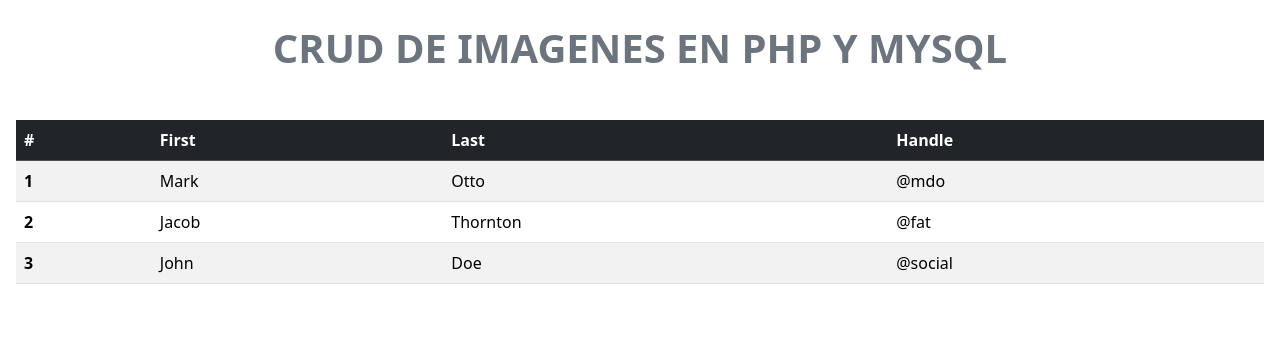
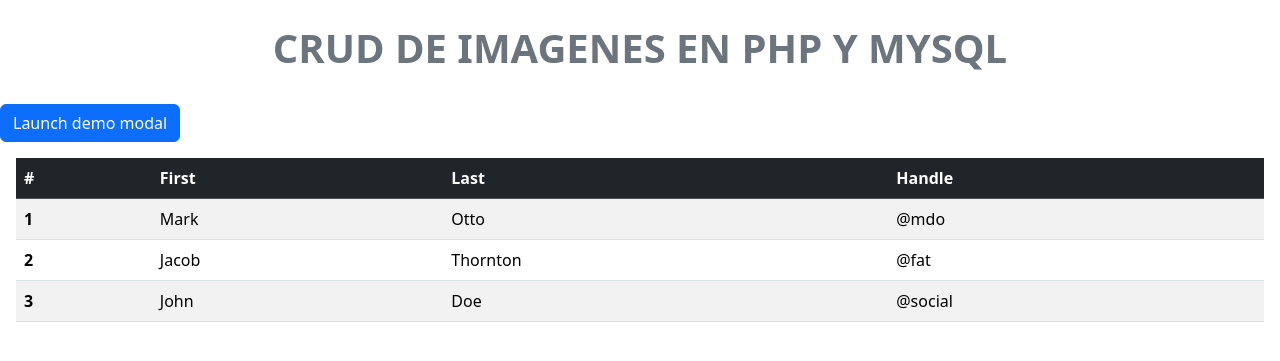
Before and after one commit to devos10/crud_imagenes, a PHP site: page / in a window 1280 px wide. Shown: the top 361 px of the page. Run offline with PHP 8.4, Linux system fonts and the light colour scheme.

Commit message:
Agregando un modal inicial

```diff
--- a/index.php
+++ b/index.php
@@ -11,6 +11,29 @@
 <body>
 
     <h1 class="text-center text-secondary fw-bold p-4">CRUD DE IMAGENES EN PHP Y MYSQL</h1>
+    <!-- Button trigger modal -->
+<button type="button" class="btn btn-primary" data-bs-toggle="modal" data-bs-target="#exampleModal">
+  Launch demo modal
+</button>
+
+<!-- Modal -->
+<div class="modal fade" id="exampleModal" tabindex="-1" aria-labelledby="exampleModalLabel" aria-hidden="true">
+  <div class="modal-dialog">
+    <div class="modal-content">
+      <div class="modal-header">
+        <h1 class="modal-title fs-5" id="exampleModalLabel">Modal title</h1>
+        <button type="button" class="btn-close" data-bs-dismiss="modal" aria-label="Close"></button>
+      </div>
+      <div class="modal-body">
+        ...
+      </div>
+      <div class="modal-footer">
+        <button type="button" class="btn btn-secondary" data-bs-dismiss="modal">Close</button>
+        <button type="button" class="btn btn-primary">Save changes</button>
+      </div>
+    </div>
+  </div>
+</div>
     <div class="p-3 table-responisve">
         <table class="table table-hover table-striped">
             <thead class="table-dark text-white">
```
